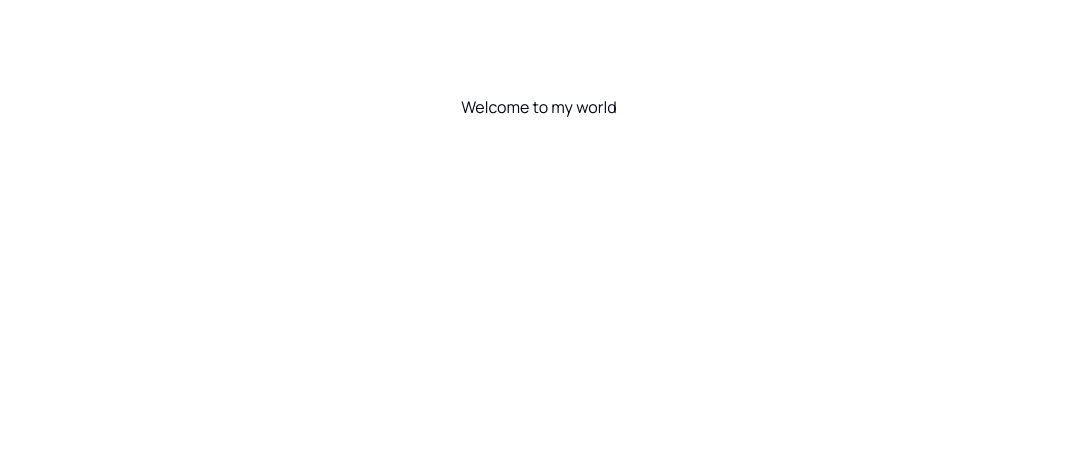
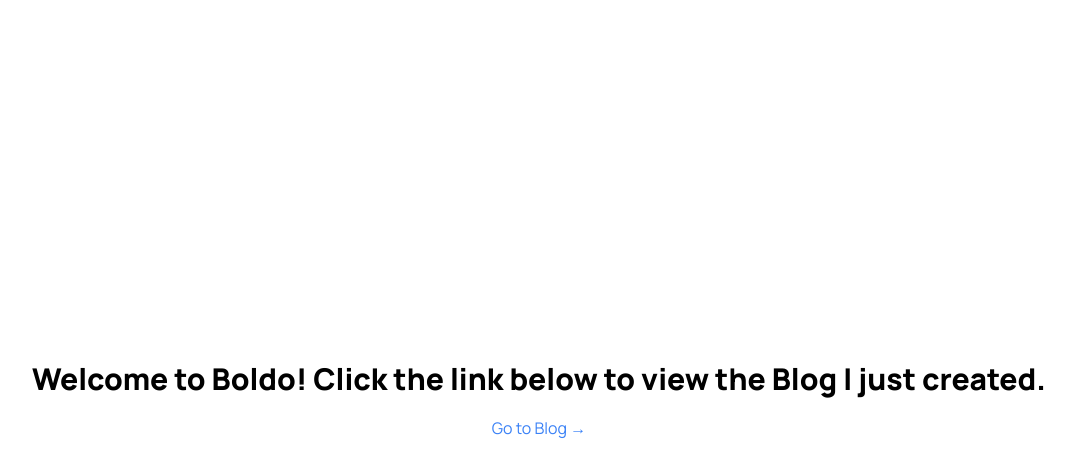
Before and after one commit to nonsodaniel/boldo, a Next.js app: page / in a window 1280 px wide. Shown: the top 476 px of the page, without its empty margins (101-1176 px from the left). Built offline with nearby package versions, Linux system fonts and the light colour scheme.

Commit message:
Improve Navigation UX

```diff
--- a/app/page.tsx
+++ b/app/page.tsx
@@ -1,9 +1,16 @@
-import Image from 'next/image'
+"use client";
+
+import Link from "next/link";
 
 export default function Home() {
   return (
-    <main className="flex min-h-screen flex-col items-center justify-between p-24">
-   Welcome to my world
+    <main className="flex min-h-screen flex-col items-center justify-center  p-24">
+      <h1 className="text-black font-extrabold text-3xl pb-5">
+        Welcome to Boldo! Click the link below to view the Blog I just created.
+      </h1>
+      <Link href={"/blog"} className="text-blue-500 hover:text-blue-700">
+        Go to Blog &rarr;
+      </Link>
     </main>
-  )
+  );
 }
```
